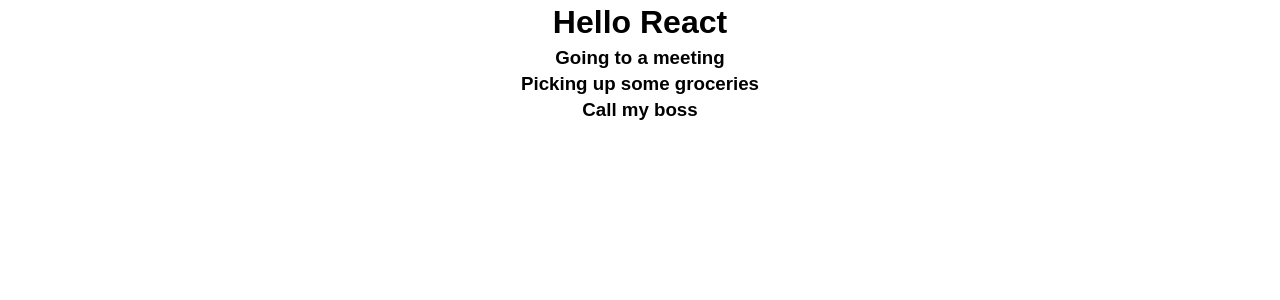
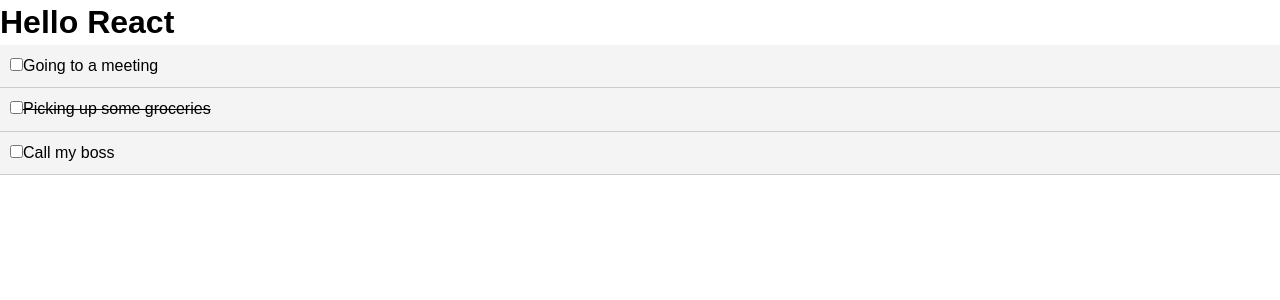
Before and after one commit to banobepascal/React-TodoApp, a React (Create React App) app: page / in a window 1280 px wide. Shown: the top 300 px of the page. Built offline with nearby package versions, Linux system fonts and the light colour scheme.

Commit message:
ft(styling todoItems): applied css
- added css style to todoItems
- added propTypes
- added checkbox on list

Finishes

```diff
--- a/src/App.css
+++ b/src/App.css
@@ -9,6 +9,6 @@
   line-height: 1.4;
 }
 
-.App {
-  text-align: center;
-}
+/* .App {
+  text-align: left;
+} */
--- a/src/App.js
+++ b/src/App.js
@@ -23,11 +23,17 @@
       }
     ]
   };
+
+  markComplete = (id) => {
+    //  const todos = [...this.state.todos];
+     console.log(id);
+  }
+
   render() {
     return (
       <div className="App">
         <h1>Hello React</h1>
-        <Todos todos={this.state.todos}></Todos>
+        <Todos todos={this.state.todos} markComplete={this.markComplete}/>
       </div>
     );
   }
--- /dev/null
+++ b/src/components/TodoItem.js
@@ -0,0 +1,26 @@
+import React from "react";
+import PropTypes from "prop-types";
+
+const TodoItem = (props) => {
+  const getStyle = {
+    backgroundColor: "#f4f4f4",
+    padding: "10px",
+    borderBottom: "1px #ccc solid",
+    textDecoration: props.todo.completed ? "line-through" : "none"
+  };
+
+  return (
+    <div style={getStyle}>
+      <p>
+        <input type="checkbox" onChange={() => props.markComplete(props.id)} />
+        {props.todo.title}
+      </p>
+    </div>
+  );
+};
+
+TodoItem.propTypes = {
+  todo: PropTypes.object.isRequired
+};
+
+export default TodoItem;
--- a/src/components/Todos.js
+++ b/src/components/Todos.js
@@ -1,9 +1,15 @@
-import React, { Component } from "react";
+import React from "react";
+import TodoItems from './TodoItem';
+import PropTypes from 'prop-types';
 
-class Todos extends Component {
-  render() {
-    return this.props.todos.map(todo => <h3>{todo.title}</h3>);
-  }
+const Todos = props => {
+    return props.todos.map(todo =>
+    <TodoItems key={todo.id} todo={todo} markComplete={props.markComplete}/>
+    );
+}
+
+Todos.propTypes = {
+    todos: PropTypes.array.isRequired
 }
 
 export default Todos;
```
